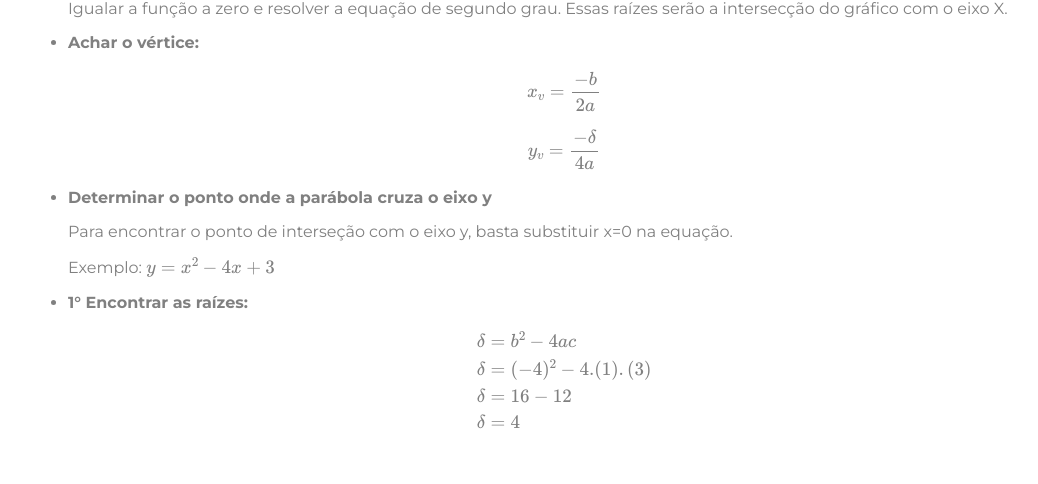
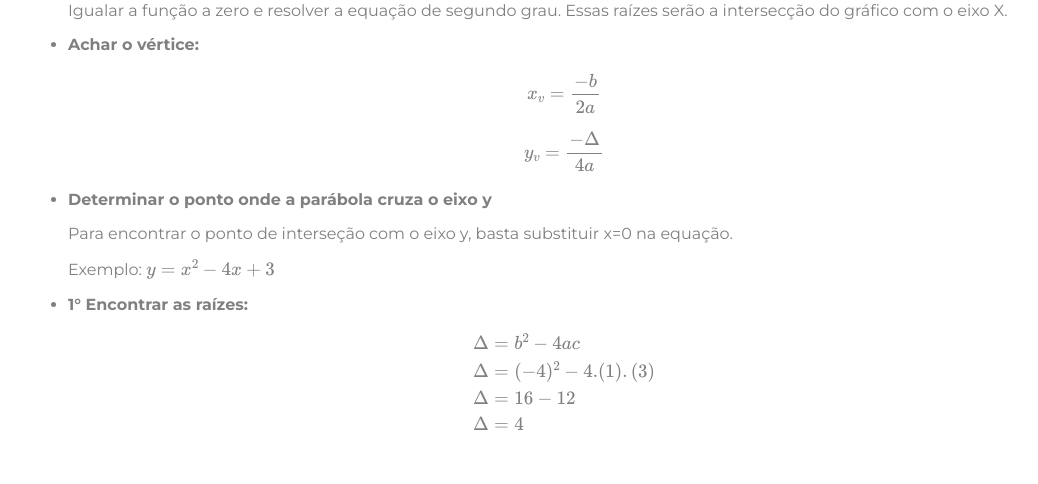
Before and after one commit to claraneves23/calculo_para_devs, a plain HTML site: page html/sub-funcoes.html in a window 1280 px wide. Shown: the part 4544-5028 px from the top of the page, without its empty margins (96-1134 px from the left). Drawn offline with nearby package versions, Linux system fonts and the light colour scheme; a web font is replaced by a local one.

Commit message:
fix: "troca do símbolo de delta"

```diff
--- a/html/sub-funcoes.html
+++ b/html/sub-funcoes.html
@@ -5,6 +5,7 @@
     <meta name="viewport" content="width=device-width, initial-scale=1.0">
     <title>Funções</title>
     <link rel="stylesheet" href="../css/sub-style.css">
+
     <script type="text/javascript" async
         src="https://polyfill.io/v3/polyfill.min.js?features=es6">
     </script>
@@ -72,7 +73,7 @@
                                     <p>O ponto é (0,1)</p>
 
                                 <li>Escolha outro valor de x para encontrar um segundo ponto:</li>
-                                    <p>Exemplo: Para x=1, \(f(1)=2(1)+1=3)\</p>
+                                    <p>Exemplo: Para x=1, \(f(1)=2(1)+1=3\)</p>
                                     <p>O ponto é (1,3).</p>
                             </ul>
 
@@ -128,7 +129,7 @@
                                 x_{v}=\frac{-b}{2a}
                                 \]
                                 \[
-                                y_{v} =\frac{-\delta }{4a}
+                                y_{v} =\frac{-\Delta }{4a}
                                 \]
                                 </p>
                         <li>Determinar o ponto onde a parábola cruza o eixo y</li>
@@ -139,10 +140,10 @@
                         <li>1° Encontrar as raízes:</li>
                             <p>
                                 \begin{array}{l}
-                                \delta =b^{2} -4ac\\
-                                \delta =( -4)^{2} -4.( 1) .( 3)\\
-                                \delta =16-12\\
-                                \delta =4
+                                \Delta =b^{2} -4ac\\
+                                \Delta =( -4)^{2} -4.( 1) .( 3)\\
+                                \Delta =16-12\\
+                                \Delta =4
                                 \end{array}
                             </p><br>
                             <p>
```
